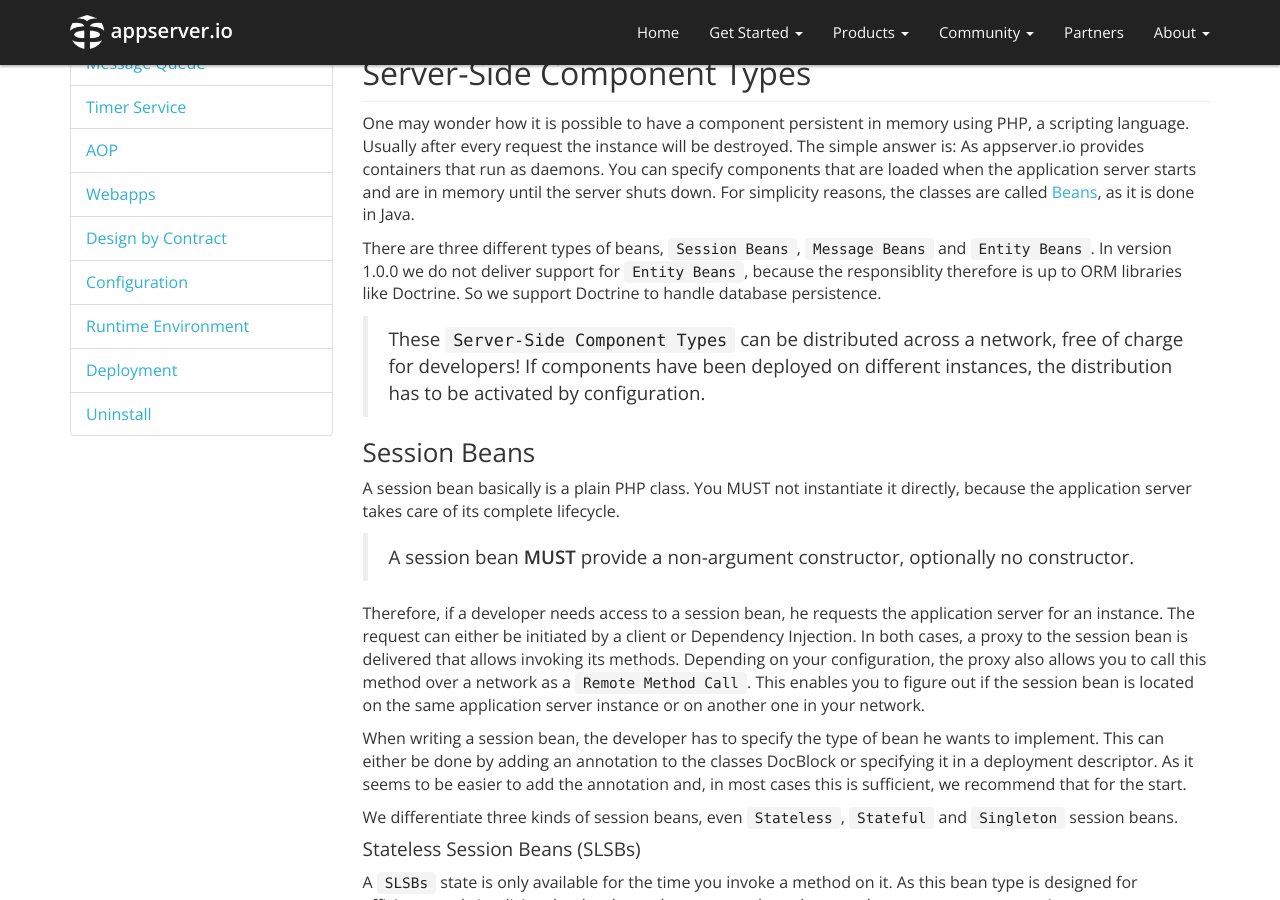
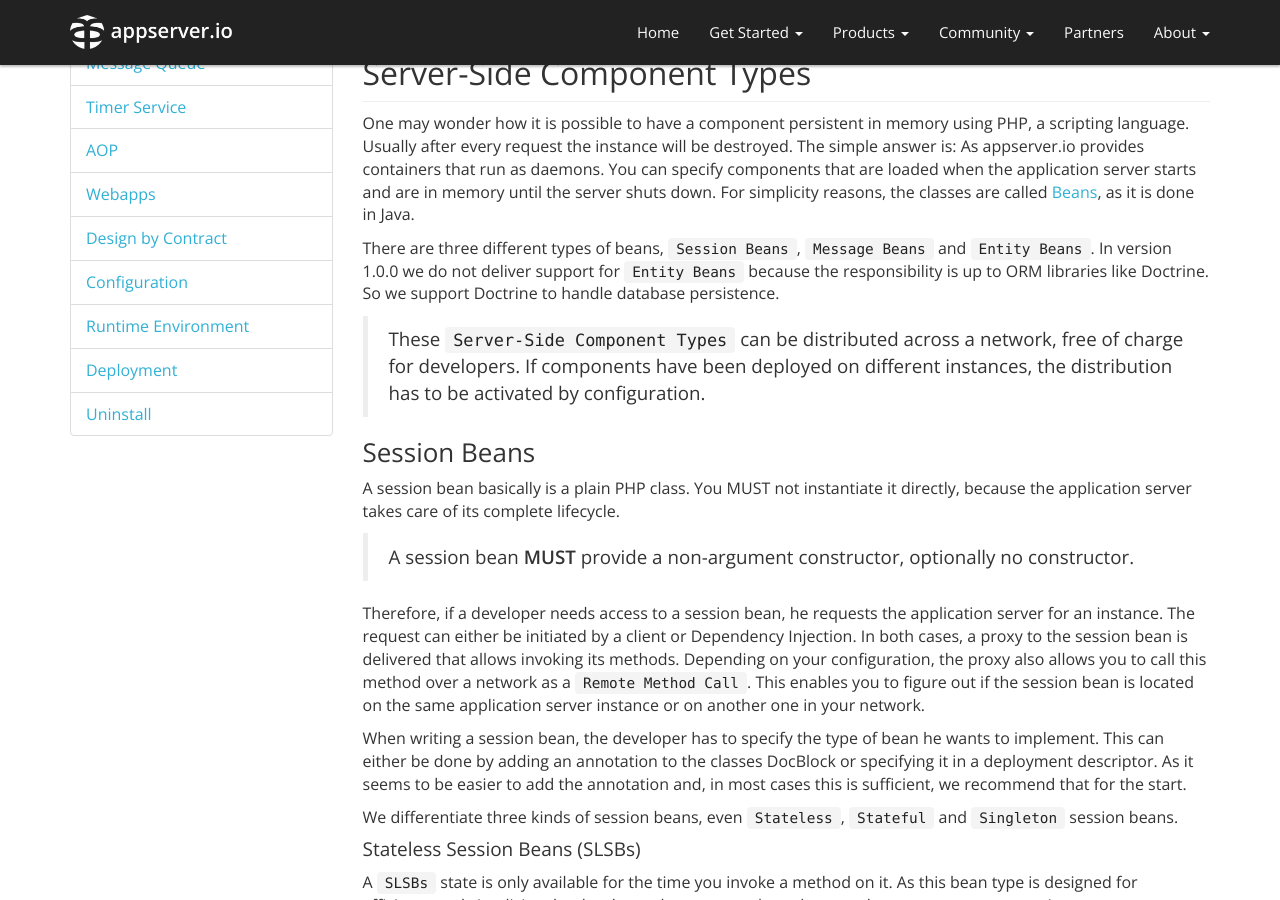
Before and after one commit to appserver-io/appserver, a Jekyll site: the page built from _docs/persistence-container.md, in a window 1280 px wide and 900 px high, scrolled down 501 px. Built offline with Jekyll 4.4.1, drawn with Linux system fonts in a browser that asks for light colours; nearby versions of some CDN libraries; library files that are not in the unit come from our copies; Markdown is read by kramdown in place of the engine named in the settings; some of the changed text lies outside the part shown.

Commit message:
Update persistence-container.md
Minor changes

````diff
--- a/_docs/persistence-container.md
+++ b/_docs/persistence-container.md
@@ -23,9 +23,9 @@ Although providing persisting data to a database is one functionality of the `Pe
 
 One may wonder how it is possible to have a component persistent in memory using PHP, a scripting language. Usually after every request the instance will be destroyed. The simple answer is: As appserver.io provides containers that run as daemons. You can specify components that are loaded when the application server starts and are in memory until the server shuts down. For simplicity reasons, the classes are called [Beans](http://en.wikipedia.org/wiki/Enterprise_JavaBeans), as it is done in Java.
 
-There are three different types of beans, `Session Beans`, `Message Beans` and `Entity Beans`. In version 1.0.0 we do not deliver support for `Entity Beans`, because the responsiblity therefore is up to ORM libraries like Doctrine. So we support Doctrine to handle database persistence.
+There are three different types of beans, `Session Beans`, `Message Beans` and `Entity Beans`. In version 1.0.0 we do not deliver support for `Entity Beans` because the responsibility is up to ORM libraries like Doctrine. So we support Doctrine to handle database persistence.
 
-> These `Server-Side Component Types` can be distributed across a network, free of charge for developers! If components have been deployed on different instances, the distribution has to be activated by configuration.
+> These `Server-Side Component Types` can be distributed across a network, free of charge for developers. If components have been deployed on different instances, the distribution has to be activated by configuration.
 
 ### Session Beans
 
@@ -323,7 +323,7 @@ class LoginServlet extends HttpServlet
 }
 ```
 
-> You do not have to restart the session in the `GET` request, because the `Servlet-Engine` is aware of the session-ID passed as request header and uses it when the `SFSB` is injected on runtime.
+> You do not have to restart the session in the `GET` request because the `Servlet-Engine` is aware of the session-ID passed as request header and uses it when the `SFSB` is injected on runtime.
 
 #### Singleton Session Beans (SSBs)
 
@@ -547,7 +547,7 @@ class LoginServlet extends HttpServlet
 
 Other than session beans, `MDBs` are **NOT** invoked by a proxy, but are sent to a `Message Broker` as receiver of the messages. The `Message Broker` adds them to a queue until they are collected and proccessed in a separate thread.
 
-> Using `MDBs` enables you to execute long running processes `asynchronously`, because waiting for an answer after having set a message to the `Message Broker` is no longer neccessary. Unlike session beans, `MDBs` have to implement the `AppserverIo\Psr\Pms\MessageListenerInterface` interface. Like session beans, `MDBs` **MUST** provide a non-argument constructor, optionally no constructor.
+> Using `MDBs` enables you to execute long running processes `asynchronously` because waiting for an answer after having set a message to the `Message Broker` is no longer neccessary. Unlike session beans, `MDBs` have to implement the `AppserverIo\Psr\Pms\MessageListenerInterface` interface. Like session beans, `MDBs` **MUST** provide a non-argument constructor, optionally no constructor.
 
 As `MDBs` are mostly used in context of a [Message-Queue](<{{ "/get-started/documentation/message-queue.html" | prepend: site.baseurl }}>), this section does not describe the functionality in deep.
 
@@ -701,7 +701,7 @@ class AuthorizationInterceptor
 }
 ```
 
-> Keep in mind that the `$methodInvocation->getContext()` method allows access to the component the advice has been declared in, in our example this is the `SSB` instance below!
+> Keep in mind that the `$methodInvocation->getContext()` method allows access to the component the advice has been declared in, in our example this is the `SSB` instance below.
 
 So if we want to authorize the user logged into the system for the method call to a session bean method, we simply have to declare it by adding an annotation like
 
````
Also changed, not shown: other parts of _docs/persistence-container.md (+1 -1 lines).
